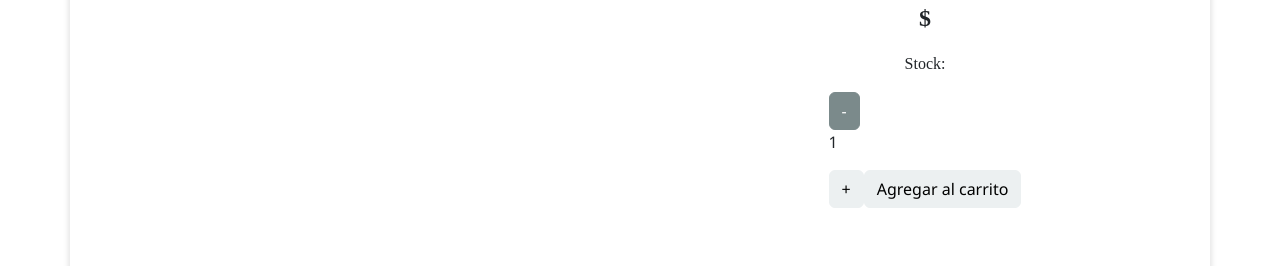
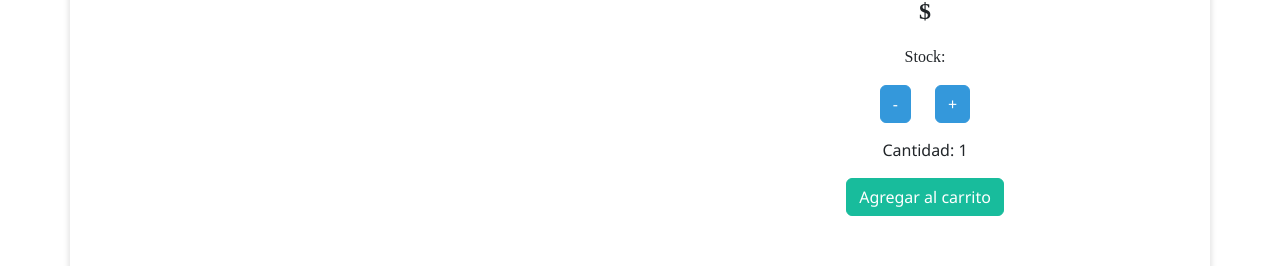
Before and after one commit to elwinniepapa/NumenEcommerce, a React (Create React App) app: page /product/1 in a window 1280 px wide. Shown: the part 202-468 px from the top of the page. Built offline with nearby package versions, Linux system fonts and the light colour scheme; no server answers; the database is empty.

Commit message:
Mejoras graficas producto detalle

```diff
--- a/src/components/Contador/Contador.jsx
+++ b/src/components/Contador/Contador.jsx
@@ -1,6 +1,6 @@
-import {useState} from "react";
+import { useState } from "react";
 
-const Contador = ({stock, onAdd}) => {
+const Contador = ({ stock, onAdd }) => {
 
     const [cont, setCont] = useState(1)
 
@@ -10,12 +10,30 @@ const Contador = ({stock, onAdd}) => {
 
 
     return (
-        <div>
+        <div className="container">
+            <div className="row justify-content-md-center marginDown">
+                <div className="col-xl-auto">
+                    <button onClick={() => disCont()} className="btn btn-info">-</button>
+                </div>
+                <div className="col-xl-auto">
+                    <button onClick={() => aumCont()} className="btn btn-info">+</button>
+                </div>
+            </div>
+            <div className="row justify-content-md-center marginDown">
+                Cantidad: {cont}
+            </div>
+            <div className="row justify-content-md-center">
+                <div className="col-xl-auto">
+                    <button onClick={() => agregarAlCarrito()} className="btn btn-success">Agregar al carrito</button>
+                </div>
+            </div>
+        </div>
+        /*<div>
             <button onClick={() => disCont()} className="btn btn-dark">-</button>
             <p>{cont}</p>
             <button onClick={() => aumCont()} className="btn btn-light">+</button>
             <button onClick={() => agregarAlCarrito()} className="btn btn-light">Agregar al carrito</button>
-        </div>
+        </div>*/
     );
 }
 
--- a/src/components/Navbar/Categorias/Categorias.jsx
+++ b/src/components/Navbar/Categorias/Categorias.jsx
@@ -7,12 +7,13 @@ const Categorias = () => {
             <li className="nav-item dropdown">
                 <a className="nav-link dropdown-toggle" data-bs-toggle="dropdown" href="#" id="themes">Categorias</a>
                 <div className="dropdown-menu" aria-labelledby="themes">
+                    <Link className="dropdown-item" to={"/category/6"}>Auriculares</Link>
+                    <Link className="dropdown-item" to={"/category/2"}>Celulares</Link>
+                    <Link className="dropdown-item" to={"/category/5"}>Consolas</Link>
+                    <Link className="dropdown-item" to={"/category/4"}>Desktop PC</Link>
                     <Link className="dropdown-item" to={"/category/1"}>Notebooks</Link>
+                    <Link className="dropdown-item" to={"/category/3"}>Smart TV</Link>
                     {/*<div className="dropdown-divider" /> */}
-                    <Link className="dropdown-item" to={"/category/2"}>Celulares</Link>
-                    <Link className="dropdown-item" to={"/category/3"}>Smart TV</Link>
-                    <Link className="dropdown-item" to={"/category/4"}>Desktop PC</Link>
-                    <Link className="dropdown-item" to={"/category/5"}>Consolas</Link>
                 </div>
             </li>
         </div>
--- a/src/components/ProductListContainer/ProductListContainer.jsx
+++ b/src/components/ProductListContainer/ProductListContainer.jsx
@@ -14,7 +14,7 @@ const ProductListContainer = () => {
         if (category) {
             getProducts()
                 .then(product => {
-                    const products = product.filter(producto => producto.idCategoria === parseInt(category)).filter(prod=> prod.stock > 0)
+                    const products = product.filter(producto => producto.idCategoria === parseInt(category)).filter(prod => prod.stock > 0)
                     const filtratedItems = ProductListGenerator(products)
                     setProducts(filtratedItems)
                 })
@@ -31,6 +31,28 @@ const ProductListContainer = () => {
 
     return (
         <div className="container">
+            <div class="row justify-content-md-center marginDown">
+                <div className="col col-lg-2 offerText">
+                    {
+                        (() => {
+                            switch (category) {
+                                case "1":
+                                    return "Notebooks"
+                                case "2":
+                                    return "Celulares"
+                                case "3":
+                                    return "Smart Tv"
+                                case "4":
+                                    return "Desktop PC"
+                                case "5":
+                                    return "Consolas"
+                                case "6":
+                                    return "Auriculares"
+                            }
+                        })()
+                    }
+                </div>
+            </div>
             <div className="row centerProducts">
                 {products}
             </div>
```
